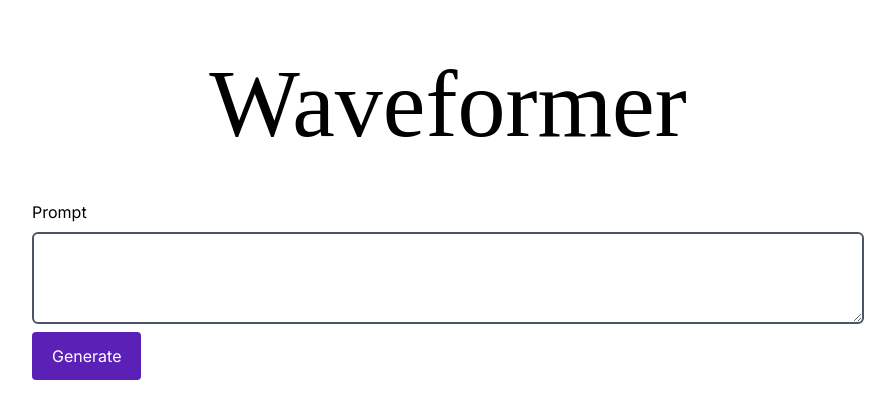
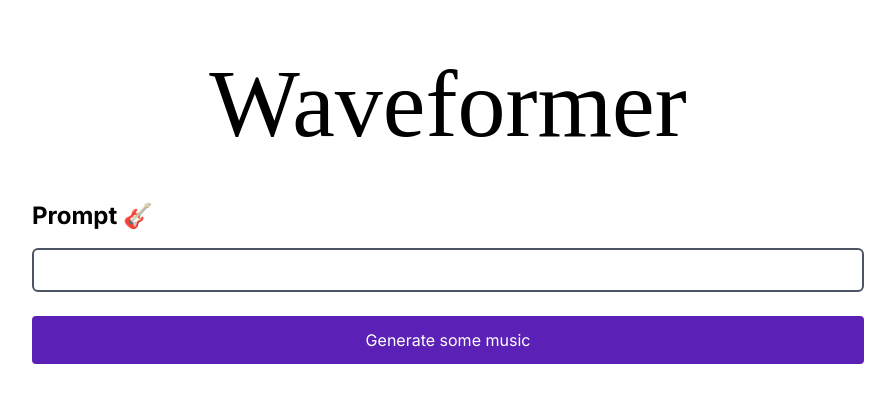
Before and after one commit to fofr/waveformer, a Next.js app: page / in a window 1280 px wide. Shown: the top 418 px of the page, without its empty margins (192-1087 px from the left). Built offline with nearby package versions, Linux system fonts and the light colour scheme; a web font is replaced by a local one.

Commit message:
Better styles

```diff
--- a/components/GenerateForm.js
+++ b/components/GenerateForm.js
@@ -156,21 +156,23 @@ const GenerateForm = () => {
     <div>
       {!hasSubmitted && (
         <form className="w-full" onSubmit={handleSubmit}>
-          <label className="block mb-2" htmlFor="prompt">
-            Prompt
+          <label className="block mb-4 font-bold text-2xl" htmlFor="prompt">
+            Prompt 🎸
           </label>
           <div className="flex">
-            <textarea
+            <input
               id="prompt"
               type="text"
               rows="3"
-              className="flex-grow border-2 border-gray-600 rounded-md p-2"
+              className="flex-grow border-2 border-gray-600 rounded-md p-2 mb-4"
               name="prompt"
             />
           </div>
-          <button className="bg-violet-800 text-white px-5 py-3 mt-2 rounded" type="submit">
-            Generate
-          </button>
+          <div className="flex">
+            <button className="block bg-violet-800 text-white w-full px-5 py-3 mt-2 rounded" type="submit">
+              Generate some music
+            </button>
+          </div>
         </form>
       )}
 
```
